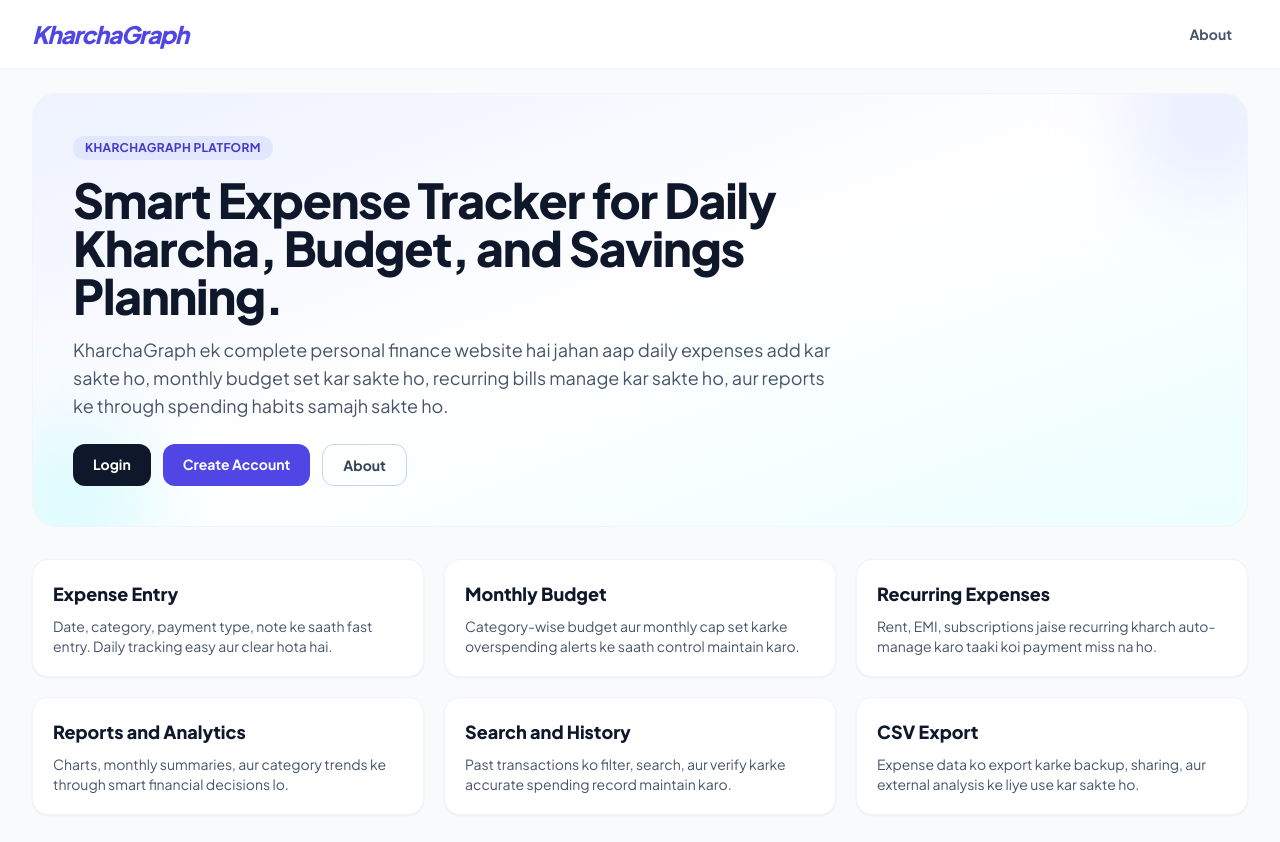
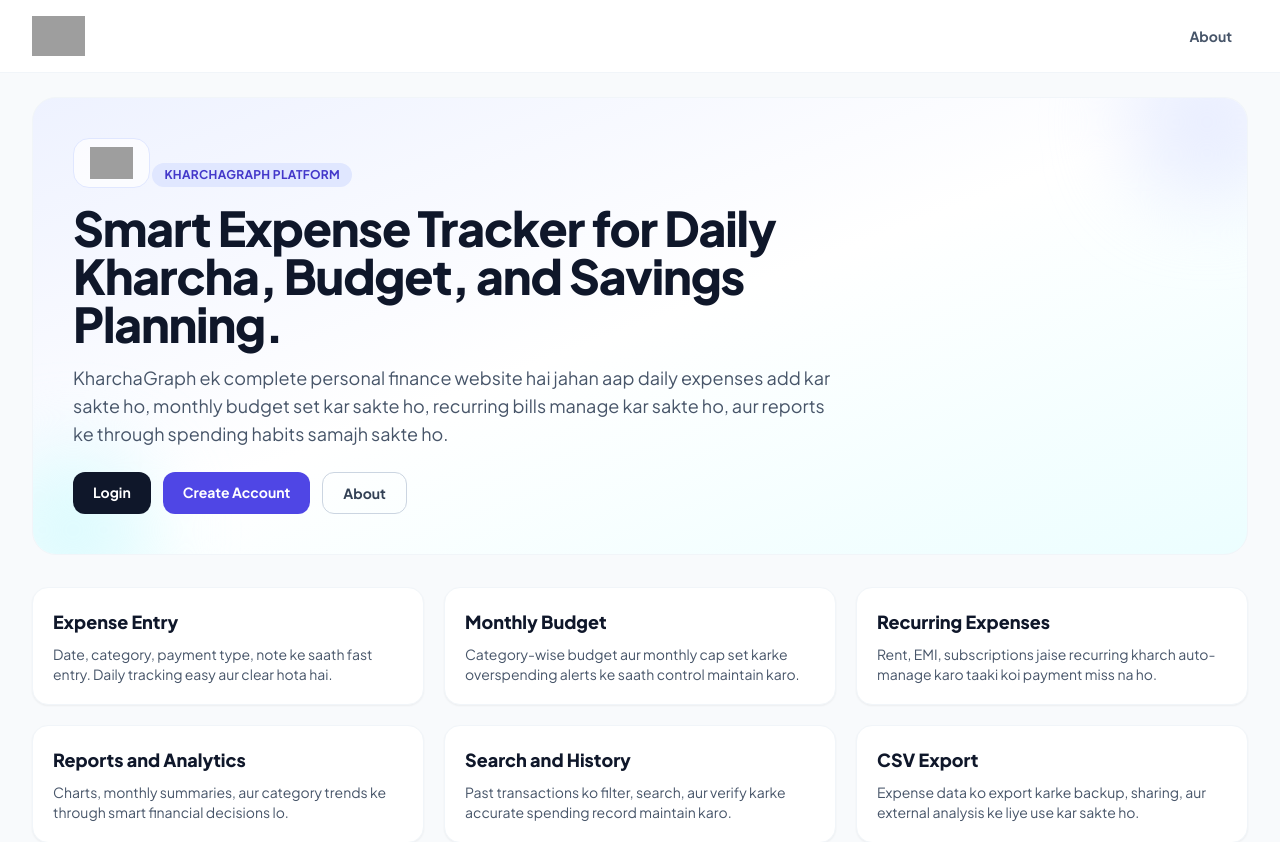
Before and after one commit to prabhakarsingh2007/expense, a Django app: page / in a window 1280 px wide. Shown: the top 842 px of the page. Run offline with Django 5.2, Linux system fonts and the light colour scheme; some libraries are stand-ins or nearby versions; grey boxes are pictures that could not be loaded.

Commit message:
feat: Update logo integration and enhance layout in home and about me pages

```diff
--- a/expense_tracker/expenses/templates/expenses/about_me.html
+++ b/expense_tracker/expenses/templates/expenses/about_me.html
@@ -1,5 +1,6 @@
 {% extends 'expenses/base.html' %}
 {% load static %}
+
 
 {% block content %}
 <script src="https://cdn.tailwindcss.com"></script>
@@ -16,7 +17,7 @@
                             <img src="{% static 'expenses_tracker/images/mypic.jpg' %}"
                                 onerror="this.onerror=null;this.src='https://ui-avatars.com/api/?name=Prabhakar+Singh&background=3B82F6&color=fff&size=500';"
                                 alt="Prabhakar Kr Singh"
-                                class="w-full h-full object-contain transition-transform duration-500 group-hover:scale-105">
+                                class="w-full h-full object-cover transition-transform duration-500 group-hover:scale-105">
                         </div>
 
                         <div
@@ -101,7 +102,7 @@
     </h2>
     <div class="flex items-center gap-4">
         <div class="w-16 h-16 flex-shrink-0 overflow-hidden rounded-full border-2 border-indigo-100 p-0.5 shadow-sm">
-            <img src="{% static 'expenses_tracker/images/ss.jpeg' %}"
+            <img src="https://comestro.com/sadiquesir.jpg"
                  onerror="this.onerror=null;this.src='https://ui-avatars.com/api/?name=Sadique+Hussain&background=eee&color=4F46E5';"
                  alt="Sadique Hussain"
                  class="w-full h-full object-cover transition-transform duration-500 hover:scale-110">
--- a/expense_tracker/expenses/templates/expenses/base.html
+++ b/expense_tracker/expenses/templates/expenses/base.html
@@ -53,7 +53,15 @@
 
     <header class="hidden lg:block glass-effect sticky top-0 z-50 border-b border-slate-100 px-8 py-4">
         <div class="max-w-7xl mx-auto flex justify-between items-center">
-            <a href="{% if request.user.is_authenticated %}{% url 'dashboard' %}{% else %}{% url 'home' %}{% endif %}" class="text-2xl font-black text-indigo-600 tracking-tighter italic no-underline">KharchaGraph</a>
+            <a href="{% if request.user.is_authenticated %}{% url 'dashboard' %}{% else %}{% url 'home' %}{% endif %}" class="flex items-center gap-3 no-underline">
+                <img
+                    src="{% static 'expenses_tracker/images/logo.png' %}"
+                    alt="KharchaBook logo"
+                    class="h-10 w-auto"
+                    onerror="this.style.display='none';this.nextElementSibling.style.display='inline';"
+                >
+                <span class="text-2xl font-black text-indigo-600 tracking-tighter italic" style="display:none;">KharchaGraph</span>
+            </a>
 
             <nav class="flex items-center gap-2">
                 {% if request.user.is_authenticated %}
@@ -76,7 +84,15 @@
     </header>
 
     <header class="lg:hidden glass-effect sticky top-0 z-50 border-b border-slate-100 px-5 py-4 flex justify-between items-center">
-        <span class="text-xl font-black text-indigo-600 italic">KharchaGraph</span>
+        <a href="{% if request.user.is_authenticated %}{% url 'dashboard' %}{% else %}{% url 'home' %}{% endif %}" class="no-underline flex items-center gap-2">
+            <img
+                src="{% static 'expenses_tracker/images/logo.png' %}"
+                alt="KharchaBook logo"
+                class="h-8 w-auto"
+                onerror="this.style.display='none';this.nextElementSibling.style.display='inline';"
+            >
+            <span class="text-xl font-black text-indigo-600 italic" style="display:none;">KharchaGraph</span>
+        </a>
         <div class="flex items-center gap-5">
             {% if request.user.is_authenticated %}
             <a href="{% url 'export_csv' %}" class="text-emerald-500 no-underline flex items-center gap-1">
--- a/expense_tracker/expenses/templates/expenses/home.html
+++ b/expense_tracker/expenses/templates/expenses/home.html
@@ -1,4 +1,5 @@
 {% extends 'expenses/base.html' %}
+{% load static %}
 
 {% block content %}
 <section class="relative overflow-hidden rounded-3xl border border-slate-100 bg-gradient-to-br from-indigo-50 via-white to-cyan-50 p-6 md:p-10 mb-8">
@@ -6,6 +7,15 @@
     <div class="absolute -bottom-14 -left-10 w-40 h-40 rounded-full bg-cyan-100/70 blur-2xl"></div>
 
     <div class="relative max-w-3xl">
+        <div class="inline-flex items-center gap-3 bg-white/70 border border-indigo-100 rounded-2xl px-4 py-2">
+            <img
+                src="{% static 'expenses_tracker/images/logo.png' %}"
+                alt="KharchaBook logo"
+                class="h-8 w-auto"
+                onerror="this.style.display='none';this.nextElementSibling.style.display='inline';"
+            >
+            <span class="text-lg font-black text-emerald-700" style="display:none;">KharchaBook</span>
+        </div>
         <span class="inline-flex items-center gap-2 px-3 py-1 rounded-full bg-indigo-100 text-indigo-700 text-xs font-bold uppercase tracking-wide">KharchaGraph Platform</span>
         <h1 class="mt-4 text-3xl md:text-5xl font-black tracking-tight text-slate-900 leading-tight">
             Smart Expense Tracker for Daily Kharcha, Budget, and Savings Planning.
```
